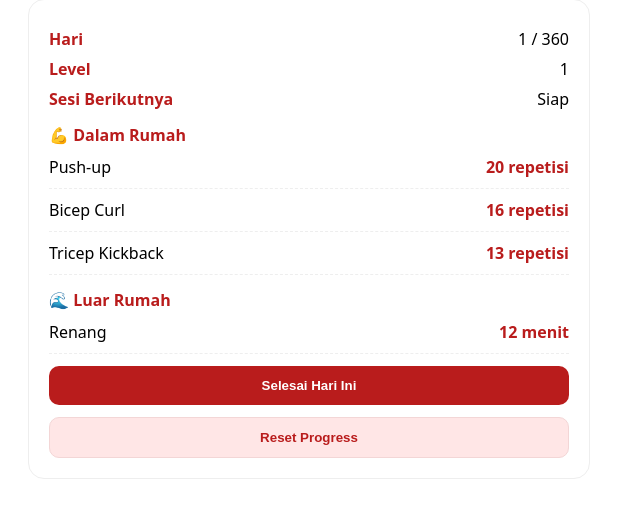
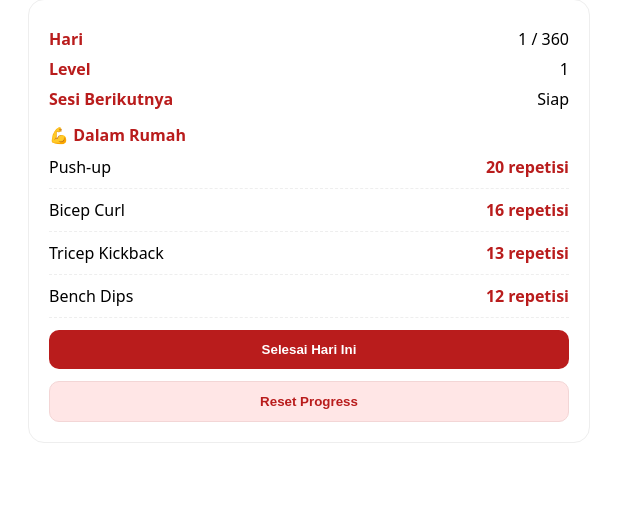
Before and after one commit to 1115037-source/Tangan, a plain HTML site: page index.html in a window 1280 px wide. Shown: the part 93-610 px from the top of the page, without its empty margins (0-640 px from the left). Drawn offline with Linux system fonts and the light colour scheme.

Commit message:
Add tricep kickback and bench dips to workout routine

```diff
--- a/index.html
+++ b/index.html
@@ -153,19 +153,15 @@
     // DALAM RUMAH (repetisi)
     var pushUp = 18 + diff * 2;
     var bicepCurl = 14 + diff * 2;
-    var tricepKick = 12 + diff;
-
-    // LUAR RUMAH (renang di menit)
-    var swimMinutes = 10 + diff * 2;
+    var tricepKickback = 12 + diff;
+    var benchDips = 10 + diff * 2;
 
     document.getElementById("training").innerHTML = `
       <div class="section-title">💪 Dalam Rumah</div>
       <div class="exercise"><div>Push-up</div><div class="qty">${pushUp} repetisi</div></div>
       <div class="exercise"><div>Bicep Curl</div><div class="qty">${bicepCurl} repetisi</div></div>
-      <div class="exercise"><div>Tricep Kickback</div><div class="qty">${tricepKick} repetisi</div></div>
-
-      <div class="section-title">🌊 Luar Rumah</div>
-      <div class="exercise"><div>Renang</div><div class="qty">${swimMinutes} menit</div></div>
+      <div class="exercise"><div>Tricep Kickback</div><div class="qty">${tricepKickback} repetisi</div></div>
+      <div class="exercise"><div>Bench Dips</div><div class="qty">${benchDips} repetisi</div></div>
     `;
   }
 
```
